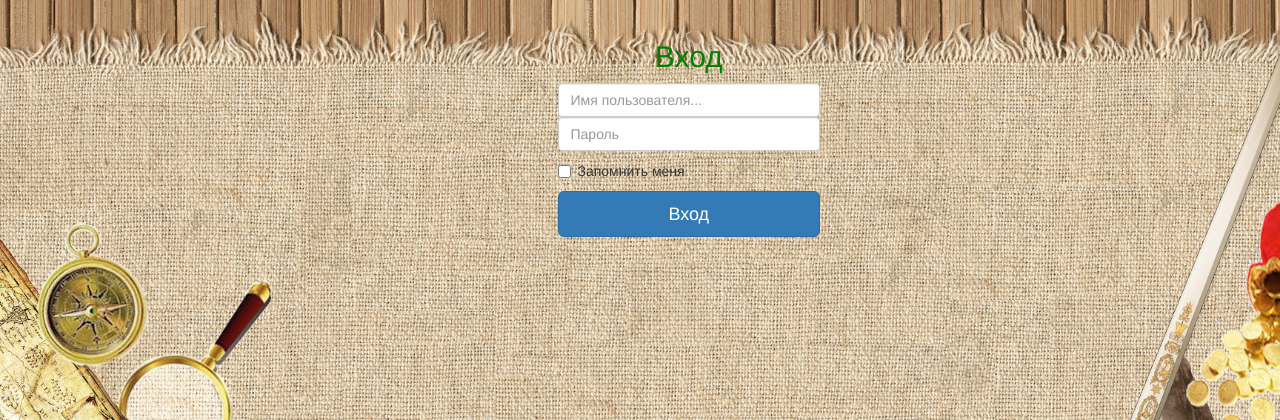
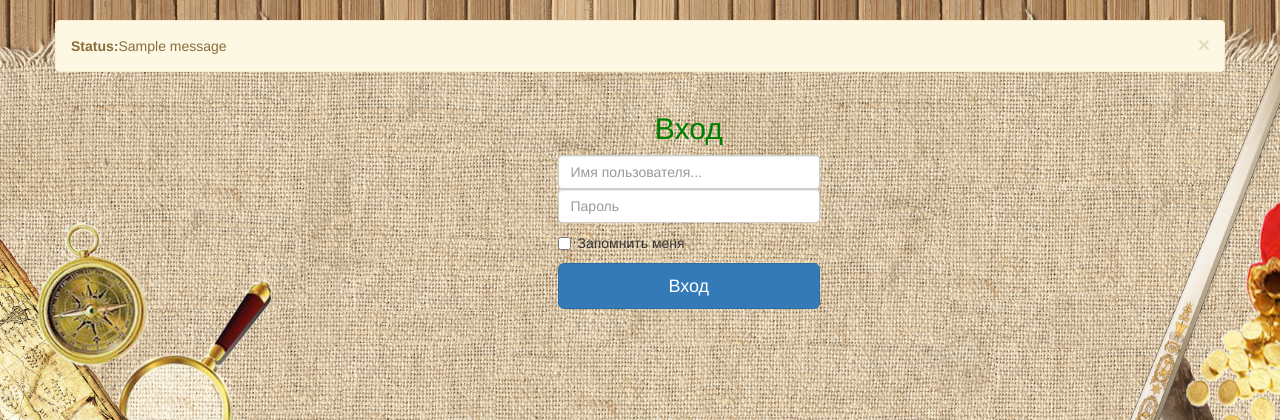
Before and after one commit to cyb3rD/CardGame, a Flask app: page /login in a window 1280 px wide. Shown: the top 420 px of the page. Run offline with Flask 2, Linux system fonts and the light colour scheme; one stand-in notice (Sample message) is shown; some libraries are stand-ins or nearby versions.

Commit message:
added password field and flash messages

```diff
--- a/app/Forms.py
+++ b/app/Forms.py
@@ -1,8 +1,8 @@
 from flask.ext.wtf import Form
-from wtforms import StringField, BooleanField
+from wtforms import StringField, PasswordField, BooleanField
 from wtforms.validators import DataRequired
 
 class LoginForm(Form):
     login = StringField('login', validators=[DataRequired()])
-    password = StringField('password', validators=[DataRequired()])
+    password = PasswordField('password', validators=[DataRequired()])
     remember_me = BooleanField('remember_me', default=False)
--- a/app/templates/Login.html
+++ b/app/templates/Login.html
@@ -9,8 +9,21 @@
 {% block content %}
 <div class="container">
   <div class="row">
+      <div id="messages" class="alert alert-warning alert-dismissible" role="alert">
+      {% with messages = get_flashed_messages() %}
+        {% if messages %}
+          {% for message in messages %}
+            <button type="button" class="close" data-dismiss="alert" aria-label="Close"><span aria-hidden="true">&times;</span></button>
+            <strong>Status:</strong>{{ message }}</li>
+          {% endfor %}
+        {% endif %}
+      {% endwith %}
+      </div>
+
     <div class="col-xs-5"></div>
     <div class="col-xs-3">
+
+
       <form class="form-signin" method="post" name="login" action="">
       {{ form.hidden_tag() }}
         <h2 class="form-signin-heading">Вход</h2>
--- a/app/views.py
+++ b/app/views.py
@@ -1,5 +1,5 @@
 # -*- coding: utf-8 -*-
-from flask import render_template, request
+from flask import render_template, request, flash
 from app import app
 
 from Game import Game, GameEvent
@@ -21,7 +21,12 @@ def index():
     # рендринг страницы
     return render_template("GameTable.html", opponent = game.Opponent, player = game.Player, game = game)
 
+
 @app.route('/login', methods=['GET', 'POST'])
 def login():
     form = LoginForm()
-    return render_template('Login.html', title='Sign In', form=form)
+    if form.validate_on_submit():
+        flash('Login requested for user="%s", with password = "%s" and remember_me=%s' %
+              (form.login.data, form.password.data, str(form.remember_me.data)))
+        # return redirect('/index')
+    return render_template('Login.html', title='Вход', form=form)
```
